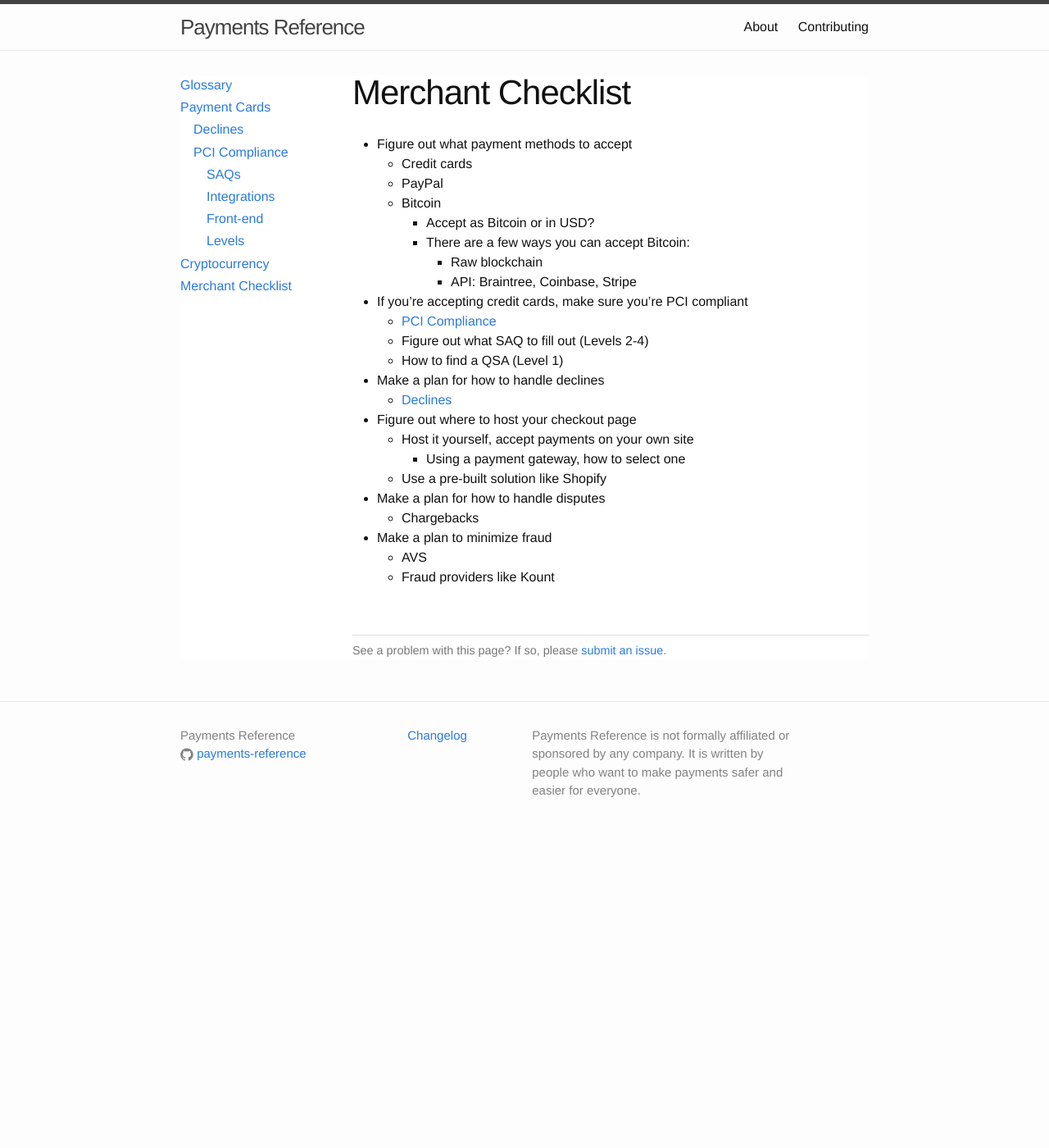
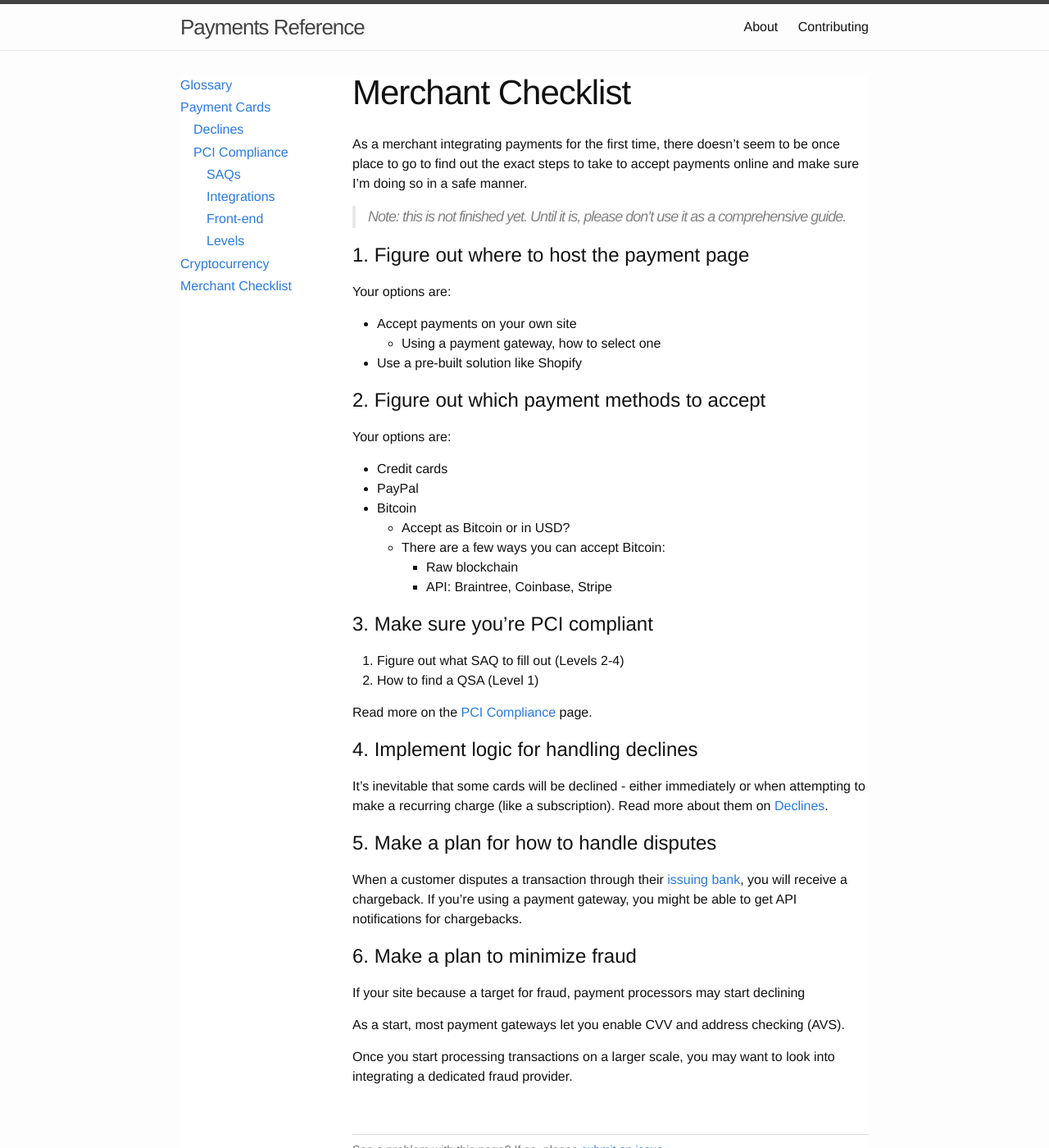
Before and after one commit to payments-reference/payments-reference, a Jekyll site: the page built from checklists/merchant.md, in a window 1280 px wide and 1400 px high. Shown: the whole window at 82% size. Built offline with Jekyll 4.4.1, drawn with Linux system fonts in a browser that asks for light colours.

Commit message:
Rearrange merchant checklist

```diff
--- a/checklists/merchant.md
+++ b/checklists/merchant.md
@@ -4,26 +4,49 @@ title: Merchant Checklist
 permalink: /checklists/merchant/
 ---
 
-- Figure out what payment methods to accept
-  - Credit cards
-  - PayPal
-  - Bitcoin
-    - Accept as Bitcoin or in USD?
-    - There are a few ways you can accept Bitcoin:
-      - Raw blockchain
-      - API: Braintree, Coinbase, Stripe
-- If you're accepting credit cards, make sure you're PCI compliant
-  - [PCI Compliance](/payment-cards/pci-compliance/)
-  - Figure out what SAQ to fill out (Levels 2-4)
-  - How to find a QSA (Level 1)
-- Make a plan for how to handle declines
-  - [Declines](/payment-cards/declines/)
-- Figure out where to host your checkout page
-  - Host it yourself, accept payments on your own site
-    - Using a payment gateway, how to select one
-  - Use a pre-built solution like Shopify
-- Make a plan for how to handle disputes
-  - Chargebacks
-- Make a plan to minimize fraud
-  - AVS
-  - Fraud providers like Kount
+As a merchant integrating payments for the first time, there doesn't seem to be once place to go to find out the exact steps to take to accept payments online and make sure I'm doing so in a safe manner.
+
+> Note: this is not finished yet. Until it is, please don't use it as a comprehensive guide.
+
+# 1. Figure out where to host the payment page
+
+Your options are:
+
+- Accept payments on your own site
+  - Using a payment gateway, how to select one
+- Use a pre-built solution like Shopify
+
+# 2. Figure out which payment methods to accept
+
+Your options are:
+
+- Credit cards
+- PayPal
+- Bitcoin
+  - Accept as Bitcoin or in USD?
+  - There are a few ways you can accept Bitcoin:
+    - Raw blockchain
+    - API: Braintree, Coinbase, Stripe
+
+# 3. Make sure you're PCI compliant
+
+1. Figure out what SAQ to fill out (Levels 2-4)
+1. How to find a QSA (Level 1)
+
+Read more on the [PCI Compliance](/payment-cards/pci-compliance/) page.
+
+# 4. Implement logic for handling declines
+
+It's inevitable that some cards will be declined - either immediately or when attempting to make a recurring charge (like a subscription). Read more about them on [Declines](/payment-cards/declines/).
+
+# 5. Make a plan for how to handle disputes
+
+When a customer disputes a transaction through their [issuing bank](/glossary/#issuing-bank), you will receive a chargeback. If you're using a payment gateway, you might be able to get API notifications for chargebacks.
+
+# 6. Make a plan to minimize fraud
+
+If your site because a target for fraud, payment processors may start declining
+
+As a start, most payment gateways let you enable CVV and address checking (AVS).
+
+Once you start processing transactions on a larger scale, you may want to look into integrating a dedicated fraud provider.
```
